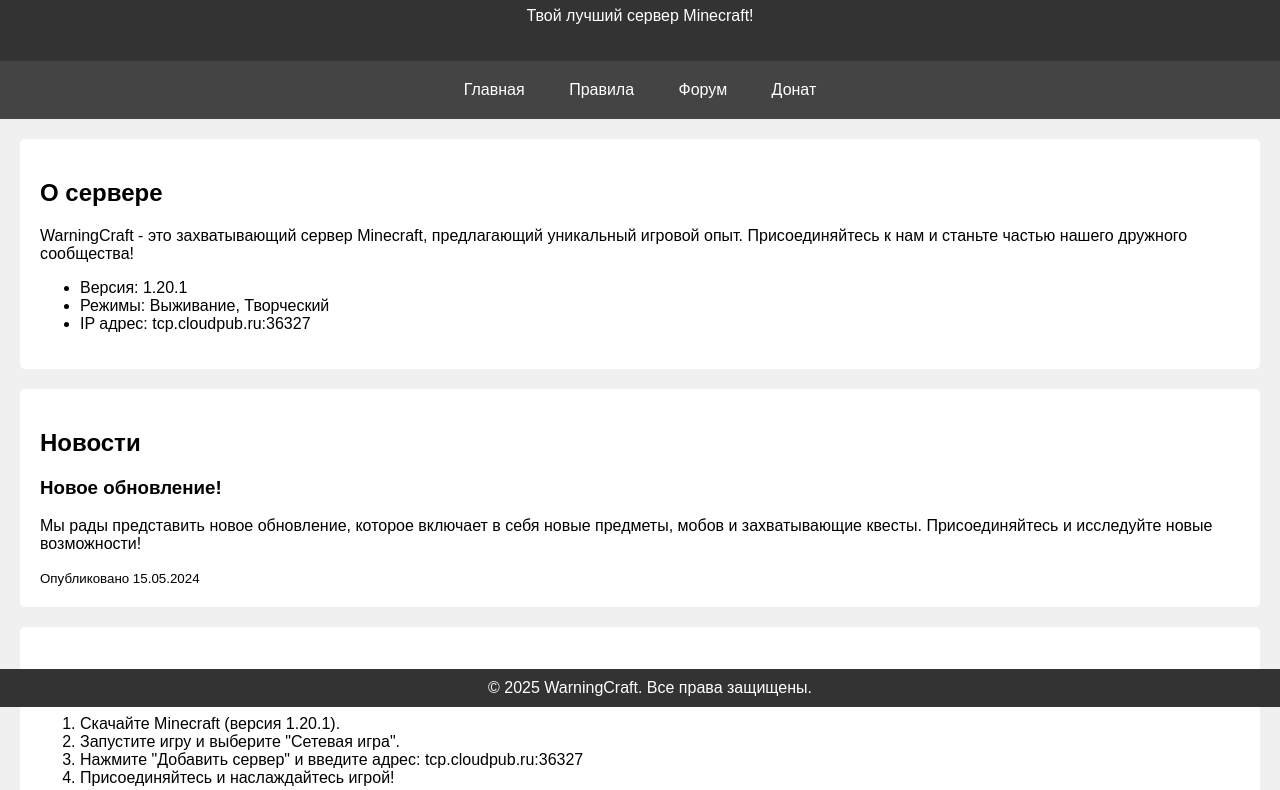
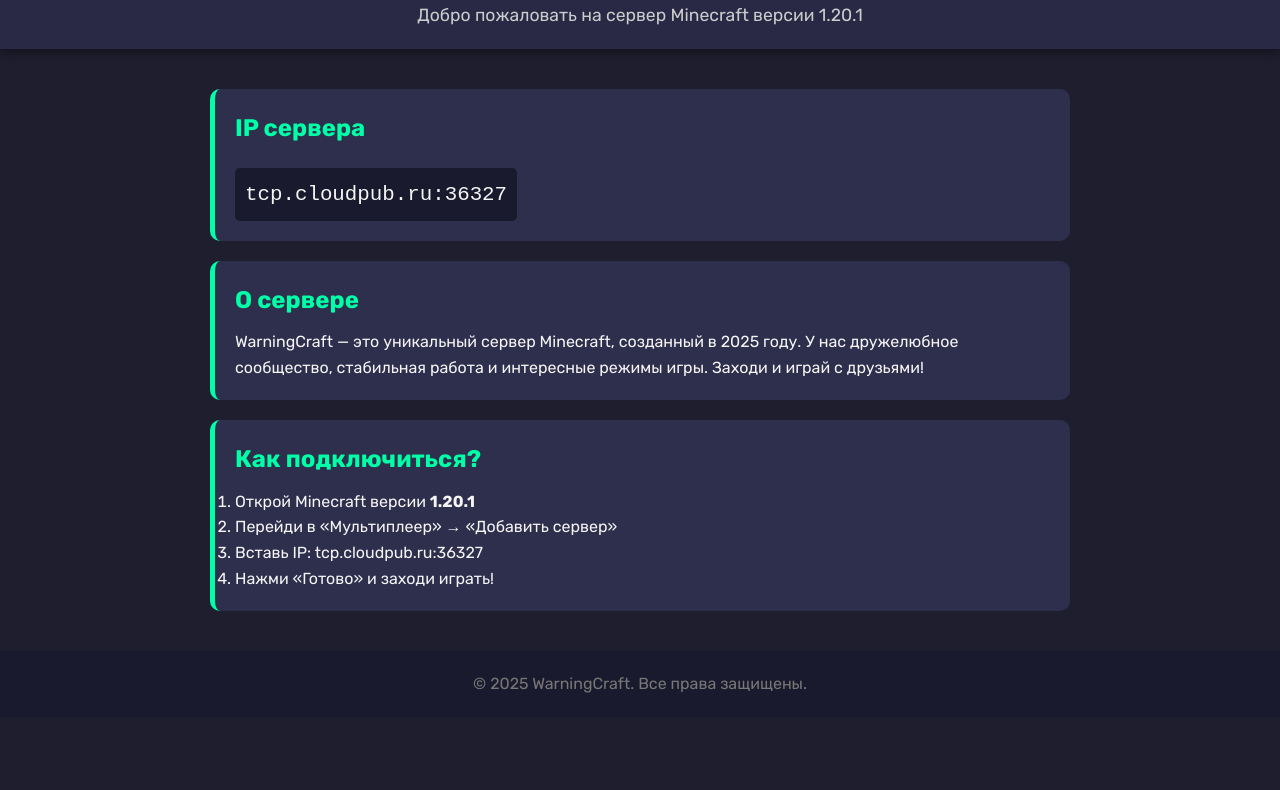
Before and after one commit to Cheese1488/Cheese1488.github.io, a plain HTML site: page index.html in a window 1280 px wide. Shown: the part 93-883 px from the top of the page. After the commit the page ends 810 px from the top, so only its background shows below. Drawn offline with Linux system fonts and the light colour scheme.

Commit message:
Update index.html

```diff
--- a/index.html
+++ b/index.html
@@ -3,59 +3,81 @@
 <head>
   <meta charset="UTF-8">
   <meta name="viewport" content="width=device-width, initial-scale=1.0">
-    <title>WarningCraft - Главная</title>
+  <title>WarningCraft | Minecraft Сервер</title>
+  <link href="https://fonts.googleapis.com/css2?family=Rubik:wght@400;700&display=swap" rel="stylesheet">
   <style>
-        body {
-            font-family: Arial, sans-serif;
-            background-color: #f0f0f0;
+    * {
       margin: 0;
       padding: 0;
+      box-sizing: border-box;
+      font-family: 'Rubik', sans-serif;
+    }
+
+    body {
+      background: #1e1e2f;
+      color: #f5f5f5;
+      line-height: 1.6;
     }
 
     header {
-            background-color: #333;
-            color: #fff;
+      background-color: #292946;
+      padding: 20px 0;
       text-align: center;
-            padding: 20px;
+      box-shadow: 0 4px 10px rgba(0, 0, 0, 0.4);
     }
 
-        nav {
-            background-color: #444;
-            color: #fff;
-            padding: 10px;
-            text-align: center;
+    header h1 {
+      font-size: 2.5rem;
+      margin-bottom: 10px;
+      color: #00ffa6;
     }
 
-        nav a {
-            color: #fff;
-            text-decoration: none;
-            padding: 10px 20px;
-            display: inline-block;
+    header p {
+      font-size: 1.1rem;
+      color: #ccc;
     }
 
-        nav a:hover {
-            background-color: #555;
+    .container {
+      max-width: 900px;
+      margin: 40px auto;
+      padding: 0 20px;
     }
 
-        main {
+    .info-box {
+      background-color: #2e2e4d;
+      border-left: 5px solid #00ffa6;
       padding: 20px;
+      margin-bottom: 20px;
+      border-radius: 10px;
     }
 
-        section {
-            background-color: #fff;
-            padding: 20px;
-            margin-bottom: 20px;
+    .info-box h2 {
+      color: #00ffa6;
+      margin-bottom: 10px;
+    }
+
+    .ip {
+      font-size: 1.3rem;
+      background: #1a1a2e;
+      padding: 10px;
       border-radius: 5px;
+      display: inline-block;
+      margin-top: 10px;
+      font-family: monospace;
     }
 
     footer {
-            background-color: #333;
-            color: #fff;
       text-align: center;
-            padding: 10px;
-            position: fixed;
-            bottom: 0;
-            width: 100%;
+      padding: 20px;
+      background-color: #1a1a2e;
+      color: #777;
+      margin-top: 40px;
+    }
+
+    @media (max-width: 600px) {
+      header h1 {
+        font-size: 1.8rem;
+      }
     }
   </style>
 </head>
@@ -63,50 +85,33 @@
 
   <header>
     <h1>WarningCraft</h1>
-        <p>Твой лучший сервер Minecraft!</p>
+    <p>Добро пожаловать на сервер Minecraft версии 1.20.1</p>
   </header>
 
-    <nav>
-        <a href="#">Главная</a>
-        <a href="#">Правила</a>
-        <a href="#">Форум</a>
-        <a href="#">Донат</a>
-    </nav>
+  <div class="container">
+    <div class="info-box">
+      <h2>IP сервера</h2>
+      <p class="ip">tcp.cloudpub.ru:36327</p>
+    </div>
 
-    <main>
-        <section>
+    <div class="info-box">
       <h2>О сервере</h2>
-            <p>WarningCraft - это захватывающий сервер Minecraft, предлагающий уникальный игровой опыт. Присоединяйтесь к нам и станьте частью нашего дружного сообщества!</p>
-            <ul>
-                <li>Версия: 1.20.1</li>
-                <li>Режимы: Выживание, Творческий</li>
-                <li>IP адрес: tcp.cloudpub.ru:36327</li>
-            </ul>
-        </section>
+      <p>WarningCraft — это уникальный сервер Minecraft, созданный в 2025 году. У нас дружелюбное сообщество, стабильная работа и интересные режимы игры. Заходи и играй с друзьями!</p>
+    </div>
 
-        <section>
-            <h2>Новости</h2>
-            <article>
-                <h3>Новое обновление!</h3>
-                <p>Мы рады представить новое обновление, которое включает в себя новые предметы, мобов и захватывающие квесты. Присоединяйтесь и исследуйте новые возможности!</p>
-                <small>Опубликовано 15.05.2024</small>
-            </article>
-
-       </section>
-
-        <section>
-            <h2>Как начать играть</h2>
+    <div class="info-box">
+      <h2>Как подключиться?</h2>
       <ol>
-                <li>Скачайте Minecraft (версия 1.20.1).</li>
-                <li>Запустите игру и выберите "Сетевая игра".</li>
-                <li>Нажмите "Добавить сервер" и введите адрес: tcp.cloudpub.ru:36327</li>
-                <li>Присоединяйтесь и наслаждайтесь игрой!</li>
+        <li>Открой Minecraft версии <strong>1.20.1</strong></li>
+        <li>Перейди в «Мультиплеер» → «Добавить сервер»</li>
+        <li>Вставь IP: <code>tcp.cloudpub.ru:36327</code></li>
+        <li>Нажми «Готово» и заходи играть!</li>
       </ol>
-        </section>
-    </main>
+    </div>
+  </div>
 
   <footer>
-        © 2025 WarningCraft. Все права защищены.
+    &copy; 2025 WarningCraft. Все права защищены.
   </footer>
 
 </body>
```
Lines whose indentation alone changed are shown as unchanged.
